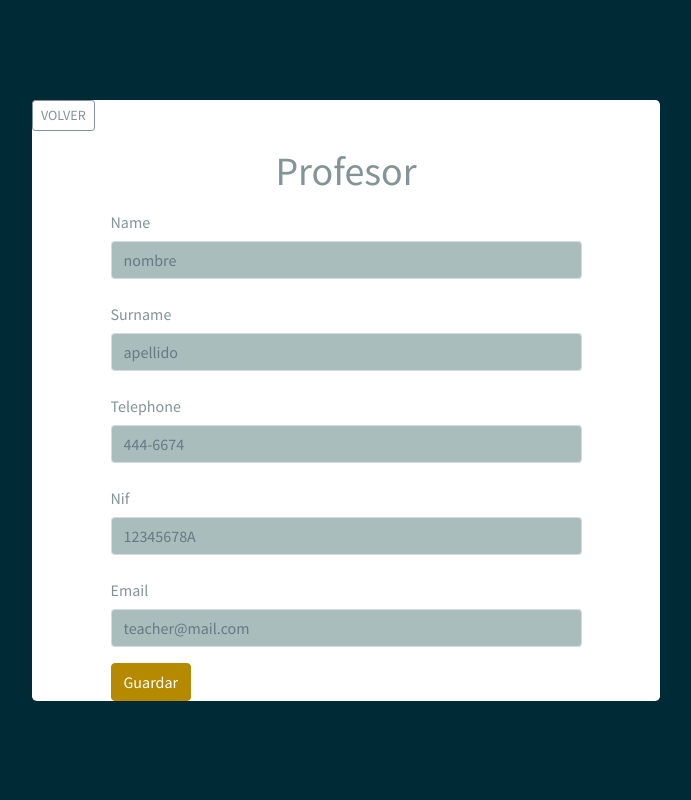
After one commit to sergiomatadi/ACADEMIA_PHP, a PHP site: page /controllers/registerTeacherController.php in a window 1280 px wide. The commit adds this page. Shown: the whole page, without its empty margins (294-985 px from the left). Run offline with PHP 8.4, Linux system fonts and the light colour scheme.

Commit message:
create teachers

```diff
--- /dev/null
+++ b/controllers/registerTeacherController.php
@@ -0,0 +1,38 @@
+<?php
+require_once (dirname(__FILE__).'/../views/registerTeacherView.php');
+require_once (dirname(__FILE__).'/../administrator/db.php');
+
+if(isset($_POST['createTeacherButton'])){
+  $email = $_POST['email'];
+  $con = Db::getConexion();
+  $stmt = $con->prepare("SELECT email FROM teachers WHERE email = ?");
+  $stmt->bind_param('s', $email);
+  $stmt->execute();
+  if($stmt->fetch()){
+    ?>
+    <script type="text/javascript">
+        alert("Este profesor ya existe");
+    </script>
+    <?php
+
+  }else{
+    $name = $_POST['name'];
+    $surname = $_POST['surname'];
+    $telephone = $_POST['telephone'];
+    $nif = $_POST['nif'];
+    $email = $_POST['email'];
+
+    $query = "INSERT INTO teachers (name, surname, telephone, nif, email) VALUES (?,?,?,?,?)";
+    $stmt = $con->prepare($query);                                                                                                                     //tabla_busqueda WHERE $filtro lIKE ?");
+    $stmt->bind_param('sssss', $name, $surname, $telephone, $nif, $email);
+    $stmt->execute();
+    $stmt->close();
+    ?>
+    <script type="text/javascript">
+        alert("Se ha guardado el profesor correctamente");
+    </script>
+    <?php
+    header("location:adminController.php");
+  }
+}
+?>
--- a/views/adminView.php
+++ b/views/adminView.php
@@ -31,7 +31,7 @@
             <div class="card-body">
                 <h5 class="card-title">Profesores</h5>
                 <p class="card-text">Gestionar Profesores</p>
-                <a href="#" class="btn btn-primary">Crear</a>
+                <a href="../controllers/registerTeacherController.php" class="btn btn-primary">Crear</a>
                 <a href="#" class="btn btn-primary">Modificar</a>
                 <a href="#" class="btn btn-primary">Eliminar</a>
             </div>
--- /dev/null
+++ b/views/registerTeacherView.php
@@ -0,0 +1,73 @@
+<!DOCTYPE html>
+<html lang="en">
+<head>
+  <meta charset="UTF-8">
+  <meta http-equiv="X-UA-Compatible" content="IE=edge">
+  <meta name="viewport" content="width=device-width, initial-scale=1.0">
+  <title>Academia</title>
+  <link rel="stylesheet" href="../css/bootstrap.min.css"/>
+  <link rel="stylesheet" href="../css/style.css"/>
+</head>
+
+<body class="m-0 vh-100 row justify-content-center align align-items-center">
+<div class="container d-flex justify-content-center align-items-center h-100">
+  <section class="login d-flex flex-column justify-content-center align-items-center rounded-3 bg-white w-50 P-5">
+    <div class="d-flex w-100 justify-content-start pb-3">
+      <a href="adminController.php" class="text-dark">
+        <button type="button" class="button-back btn btn-sm btn-outline-secondary">
+          VOLVER
+        </button>
+      </a>
+    </div>
+
+    <h1 class="">Profesor</h1>
+
+    <form class="w-75" action="../controllers/registerTeacherController.php" method="post">
+
+      <div class="row mb-3">
+        <label for="name" class="col-form-label">Name</label>
+        <div class="col-12">
+          <input type="text" class="form-control" placeholder="nombre" aria-label="Name" name="name" id="name" required>
+        </div>
+      </div>
+
+      <div class="row mb-3">
+        <label for="surname" class="col-form-label">Surname</label>
+        <div class="col-12">
+          <input type="text" class="form-control" placeholder="apellido" aria-label="Surname" name="surname" id="surname" required>
+        </div>
+      </div>
+
+      <div class="row mb-3">
+        <label for="telephone" class="col-form-label">Telephone</label>
+        <div class="col-12">
+          <input type="text" class="form-control" placeholder="444-6674" aria-label="Telephone" name="telephone" id="telephone" required>
+        </div>
+      </div>
+
+      <div class="row mb-3">
+        <label for="nif" class="col-form-label">Nif</label>
+        <div class="col-12">
+          <input type="text" class="form-control" placeholder="12345678A" aria-label="Nif" name="nif" id="nif" required>
+        </div>
+      </div>
+
+      <div class="row mb-3">
+        <label for="email" class="col-form-label">Email</label>
+        <div class="col-12">
+          <input type="email" class="form-control" placeholder="teacher@mail.com" name="email" required>
+        </div>
+      </div>
+
+      <input type="submit" class="d-inline-flex justify-content-center btn btn-primary" name="createTeacherButton" id="createTeacherButton" value="Guardar">
+
+    </form>
+  </section>
+</div>
+
+<script src="https://cdn.jsdelivr.net/npm/bootstrap@5.0.2/dist/js/bootstrap.bundle.min.js"
+        integrity="sha384-MrcW6ZMFYlzcLA8Nl+NtUVF0sA7MsXsP1UyJoMp4YLEuNSfAP+JcXn/tWtIaxVXM"
+        crossorigin="anonymous"></script>
+<script src="../js/storage.js"></script>
+</body>
+</html>
```
